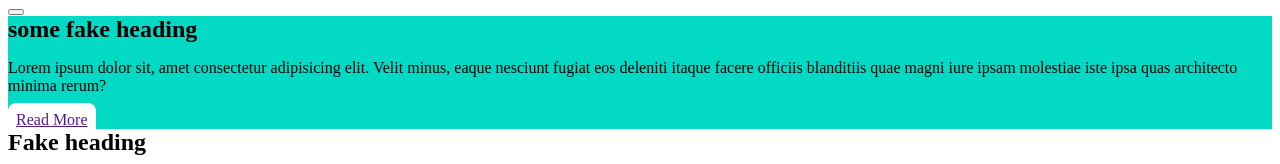
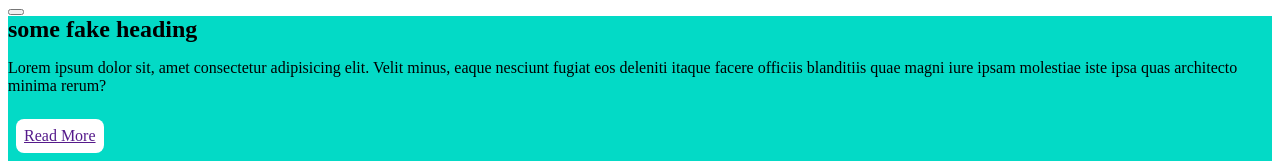
Before and after one commit to Tagpoetry/NicoleNelson, a website: page index.html in a window 1280 px wide. Shown: the part 743-907 px from the top of the page. Drawn offline with Linux system fonts and the light colour scheme.

Commit message:
Button changes

```diff
--- a/style.css
+++ b/style.css
@@ -92,6 +92,9 @@ nav ul {
    }
 
     .read-more-btn {
+        font-size: 16px;
+        display: inline-block;
+        margin: 8px;
         border-radius: var(--base-spacing);
         padding: var(--base-spacing);
     }
```
